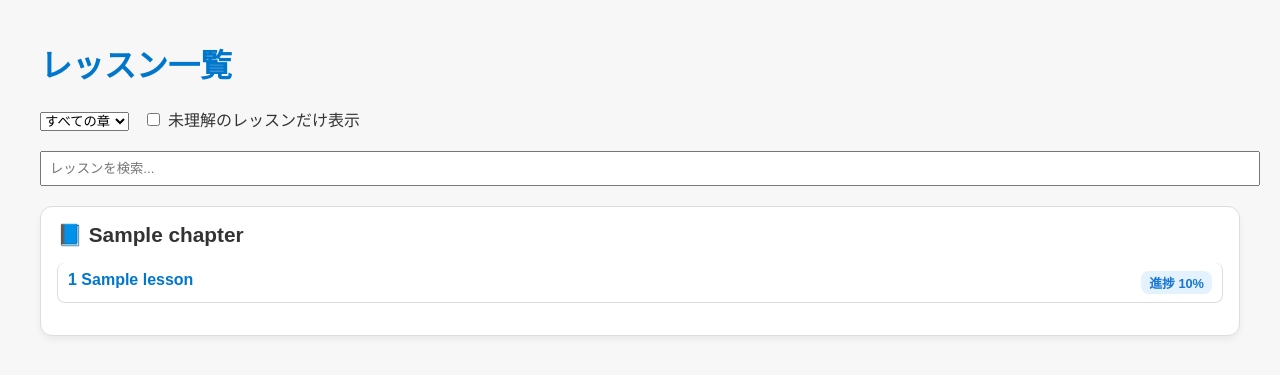
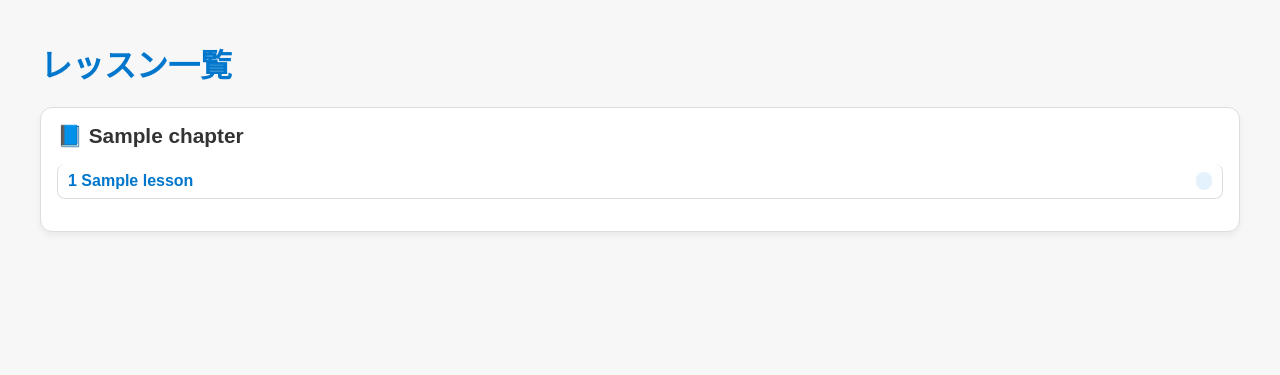
Before and after one commit to goleiroAI/learning_site, a Django app: template lessons/templates/lessons/lesson_list.html in a window 1280 px wide. Shown: the top 375 px of the page. Run offline with Django 5.2, Linux system fonts and the light colour scheme; tables that the repository leaves empty hold one stand-in row (values such as "Sample post"); the template is opened without the code that fills it: values that come from a table or form of the project are taken from there, most other values are stand-ins (such as "Sample title", 1, 10 or a date in 2020).

Commit message:
Update lesson_list.html

```diff
--- a/lessons/templates/lessons/lesson_list.html
+++ b/lessons/templates/lessons/lesson_list.html
@@ -14,30 +14,25 @@
       background-color: #fff;
       box-shadow: 0 4px 6px rgba(0, 0, 0, 0.05);
     }
-
     .chapter-title {
       font-size: 1.3em;
       font-weight: bold;
       margin-bottom: 10px;
       color: #333;
     }
-
     .lesson-list {
       list-style: none;
       padding: 0;
     }
-
     .lesson-list li {
       display: flex;
       justify-content: space-between;
       padding: 8px 10px;
       border-top: 1px solid #eee;
     }
-
     .lesson-list li:first-child {
       border-top: none;
     }
-
     .status-chip {
       padding: 2px 8px;
       border-radius: 8px;
@@ -45,81 +40,40 @@
       color: #1976d2;
       font-size: 0.8em;
     }
+    .no-lessons {
+      padding: 24px;
+      color: #777;
+      text-align: center;
+    }
   </style>
 </head>
 <body>
 
 <h1>レッスン一覧</h1>
 
-<!-- ナビ -->
-<select id="chapterFilter" style="margin-bottom: 10px;">
-  <option value="">すべての章</option>
-  <option value="第1章">第1章</option>
-  <option value="第2章">第2章</option>
-  <option value="第3章">第3章</option>
-  <option value="第4章">第4章</option>
-  <option value="第5章">第5章</option>
-</select>
-<label style="margin-left: 10px;">
-  <input type="checkbox" id="incompleteOnly" />
-  未理解のレッスンだけ表示
-</label>
-<input type="text" id="searchInput" placeholder="レッスンを検索..." style="width: 100%; padding: 8px; margin-top: 10px;" />
-
-<!-- 一覧 -->
 <div class="lesson-container">
+  {% if grouped_lessons %}
     {% for chapter, lessons in grouped_lessons.items %}
       <div class="chapter-card">
         <div class="chapter-title">📘 {{ chapter }}</div>
         <ul class="lesson-list">
           {% for lesson in lessons %}
             <li>
-            <a href="{% url 'lesson_detail' pk=lesson.pk %}?access={{ access_key }}" data-chapter="{{ lesson.chapter }}">
+              <a href="{% url 'lesson_detail' pk=lesson.pk %}?access={{ access_key }}">
                 {{ lesson.number }} {{ lesson.title }}
               </a>
-            <span class="status-chip" id="status-{{ lesson.pk }}">
-              {% if lesson.progress >= 100 %}
-                ✅ 完了
-              {% else %}
-                進捗 {{ lesson.progress }}%
-              {% endif %}
-            </span>
+              <span class="status-chip" id="status-{{ lesson.pk }}"></span>
             </li>
           {% endfor %}
         </ul>
       </div>
     {% endfor %}
+  {% else %}
+    <p class="no-lessons">現在表示するレッスンがありません。</p>
+  {% endif %}
 </div>
 
 <script>
-  const input = document.getElementById("searchInput");
-  const chapterFilter = document.getElementById("chapterFilter");
-  const incompleteCheckbox = document.getElementById("incompleteOnly");
-
-  function filterLessons() {
-    const filter = input.value.toLowerCase();
-    const selectedChapter = chapterFilter.value;
-    const showOnlyIncomplete = incompleteCheckbox.checked;
-    const items = document.querySelectorAll(".lesson-list li");
-
-    items.forEach((item) => {
-      const text = item.textContent.toLowerCase();
-      const chapterMatch = !selectedChapter || text.includes(selectedChapter.toLowerCase());
-      const textMatch = text.includes(filter);
-      const link = item.querySelector("a");
-      const lessonId = link?.getAttribute("href")?.match(/\/(\d+)\//)?.[1];
-      const isUnderstood = localStorage.getItem(`lesson-${lessonId}-done`) === "true";
-
-      const shouldShow = chapterMatch && textMatch && (!showOnlyIncomplete || !isUnderstood);
-      item.style.display = shouldShow ? "" : "none";
-    });
-  }
-
-  input.addEventListener("keyup", filterLessons);
-  chapterFilter.addEventListener("change", filterLessons);
-  incompleteCheckbox.addEventListener("change", filterLessons);
-
-  // 状態表示
   {% for lesson in lessons %}
     const done{{ lesson.pk }} = localStorage.getItem("lesson-{{ lesson.pk }}-done");
     const statusEl{{ lesson.pk }} = document.getElementById("status-{{ lesson.pk }}");
```
Lines whose indentation alone changed are shown as unchanged.
